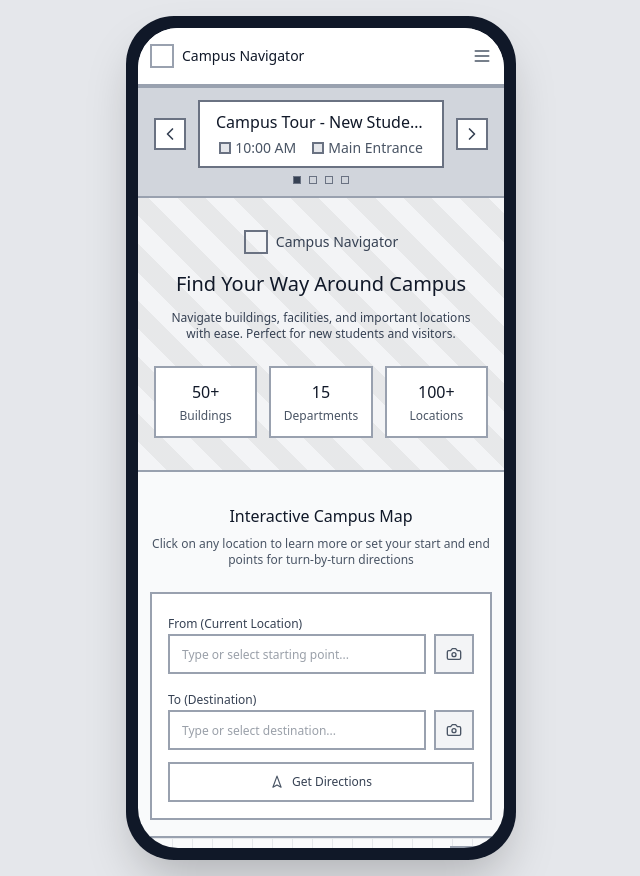
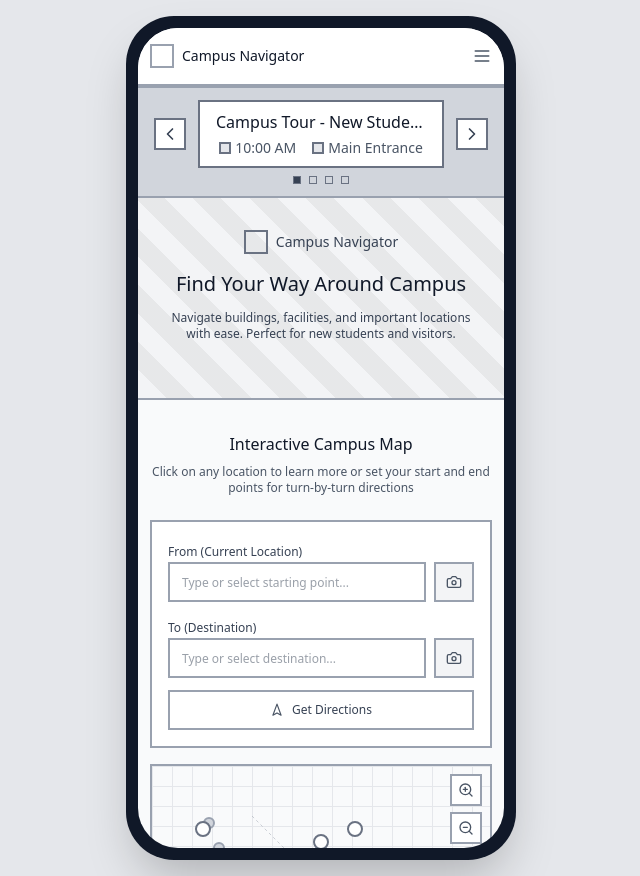
Before and after one commit to MuhammadMoazSiddiqui08084/wireframes-fyp, a React (Vite) app: page / in a window 1280 px wide. Both pictures are taken after a click on the button 640 px from the left and 310 px from the top of the page. Shown: the whole page, without its empty margins (319-959 px from the left). Built offline with nearby package versions, Linux system fonts and the light colour scheme.

Commit message:
wireframes SRS2 finalize

```diff
--- a/package.json
+++ b/package.json
@@ -1,4 +1,3 @@
-
 {
       "name": "University Campus Navigation App",
       "version": "0.1.0",
@@ -49,6 +48,8 @@
       },
       "devDependencies": {
             "@types/node": "^20.10.0",
+            "@types/react": "^19.2.3",
+            "@types/react-dom": "^19.2.3",
             "@vitejs/plugin-react-swc": "^3.10.2",
             "vite": "6.3.5"
       },
--- a/src/App.tsx
+++ b/src/App.tsx
@@ -53,9 +53,9 @@ export default function App() {
           <Hero />
           <InteractiveMap />
           <SearchBar />
-          <CategoryGrid />
+          {/* <CategoryGrid /> */}
           <PopularLocations />
-          <Features />
+          {/* <Features /> */}
           <QuickActions />
           <Footer />
         </div>
--- a/src/components/Footer.tsx
+++ b/src/components/Footer.tsx
@@ -9,7 +9,7 @@ export function Footer() {
           <div>
             <div className="flex items-center gap-2 mb-2">
               <div className="w-5 h-5 border-2 border-gray-600"></div>
-              <span className="text-gray-900 text-sm">Campus Navigator</span>
+              <span className="text-gray-900 text-sm">Campus Eye</span>
             </div>
             <p className="text-xs text-gray-700">
               Making campus navigation easy and intuitive for students and visitors.
@@ -69,7 +69,7 @@ export function Footer() {
         </div>
 
         <div className="pt-4 border-t-2 border-gray-400 text-center">
-          <p className="text-xs text-gray-600">&copy; 2025 Campus Navigator. All rights reserved.</p>
+          <p className="text-xs text-gray-600">&copy; 2025 Campus Eye. All rights reserved.</p>
         </div>
       </div>
     </footer>
--- a/src/components/Hero.tsx
+++ b/src/components/Hero.tsx
@@ -18,22 +18,6 @@ export function Hero() {
           <p className="text-gray-700 mb-6 text-xs px-2">
             Navigate buildings, facilities, and important locations with ease. Perfect for new students and visitors.
           </p>
-
-          {/* Quick Stats Wireframe */}
-          <div className="grid grid-cols-3 gap-3">
-            <div className="border-2 border-gray-400 p-3 bg-white">
-              <div className="text-gray-900 mb-1">50+</div>
-              <div className="text-xs text-gray-600">Buildings</div>
-            </div>
-            <div className="border-2 border-gray-400 p-3 bg-white">
-              <div className="text-gray-900 mb-1">15</div>
-              <div className="text-xs text-gray-600">Departments</div>
-            </div>
-            <div className="border-2 border-gray-400 p-3 bg-white">
-              <div className="text-gray-900 mb-1">100+</div>
-              <div className="text-xs text-gray-600">Locations</div>
-            </div>
-          </div>
         </div>
       </div>
     </div>
```
Also changed, not shown: 1 other file (tests, documents, lock files or other folders). Lines whose indentation alone changed are shown as unchanged.
